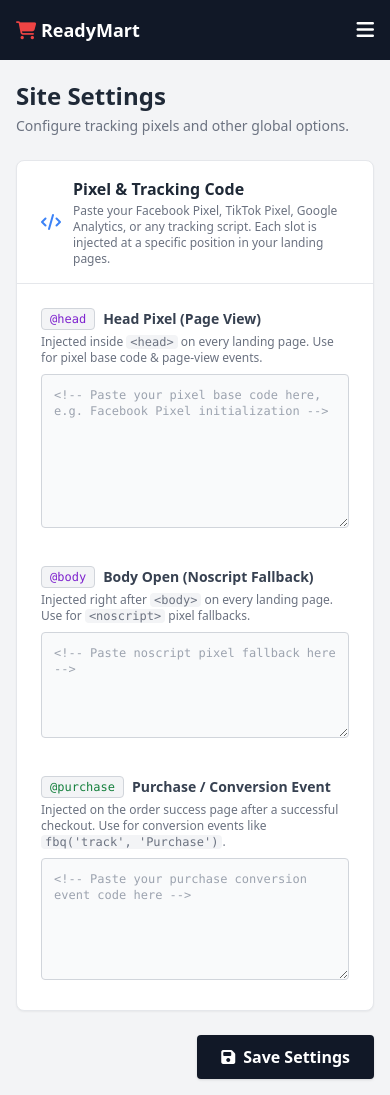
After one commit to farzatcodes/readymart, a PHP site: page /admin/settings.php in a window 390 px wide. The commit adds this page. Run offline with PHP 8.4, Linux system fonts and the light colour scheme; the visitor is signed in with stand-in values (Sample User, id 1); some libraries are stand-ins or nearby versions.

Commit message:
Fix landing page orders and add pixel code management
Order bug: landing page uses billing_name/phone/address, delivery_zone
(text), and quantity key in cart — but process_checkout.php was reading
customer_name/phone/address, shipping_area (int), and qty. Customer
fields were empty, subtotal was 0, shipping defaulted to 150. Fixed
process_checkout.php to accept both variants and convert delivery_zone
to the correct cost (inside_dhaka=60, outside_dhaka=120).

Also fixed orders.php which was referencing the wrong JSON field paths
(customer_name, phone, total_amount instead of customer.name, customer.phone,
total). Added a "Landing Page" badge on order rows and detail views.

Pixel management: added admin/settings.php with three injection slots —
@head (base pixel in <head>), @body (noscript after <body>), @purchase
(conversion event on checkout success). Settings stored in settings.json
and injected in render_landing.php and checkout_success.php.

https://claude.ai/code/session_016S37gCv77a4Jo4fn8qxLT6

```diff
--- a/admin/includes/header.php
+++ b/admin/includes/header.php
@@ -48,6 +48,11 @@ if (!isset($_SESSION['admin_logged_in'])) {
                         <i class="fas fa-rocket w-5 text-center text-blue-400"></i> Landing Pages
                     </a>
                 </li>
+                <li>
+                    <a href="settings.php" class="flex items-center gap-3 px-4 py-3 hover:bg-gray-800 transition-colors <?php echo basename($_SERVER['PHP_SELF']) === 'settings.php' ? 'bg-gray-800 border-l-4 border-red-500' : ''; ?>">
+                        <i class="fas fa-cog w-5 text-center text-gray-400"></i> Settings
+                    </a>
+                </li>
             </ul>
         </nav>
         <div class="p-4 bg-gray-950">
@@ -80,6 +85,7 @@ if (!isset($_SESSION['admin_logged_in'])) {
                     elseif($page == 'view_order.php') echo 'Order Details';
                     elseif($page == 'landing_pages.php') echo 'Landing Pages';
                     elseif($page == 'manage_landing.php') echo 'Landing Page Editor';
+                    elseif($page == 'settings.php') echo 'Settings';
                     else echo 'Admin Panel';
                 ?>
             </h2>
--- /dev/null
+++ b/admin/settings.php
@@ -0,0 +1,106 @@
+<?php
+include_once 'includes/header.php';
+
+$settingsFile = '../settings.json';
+$settings = file_exists($settingsFile) ? json_decode(file_get_contents($settingsFile), true) ?? [] : [];
+
+$success = '';
+$error = '';
+
+if ($_SERVER['REQUEST_METHOD'] === 'POST') {
+    $settings['pixel_head']     = $_POST['pixel_head']     ?? '';
+    $settings['pixel_body']     = $_POST['pixel_body']     ?? '';
+    $settings['pixel_purchase'] = $_POST['pixel_purchase'] ?? '';
+
+    if (file_put_contents($settingsFile, json_encode($settings, JSON_PRETTY_PRINT))) {
+        $success = 'Settings saved successfully.';
+    } else {
+        $error = 'Failed to save settings. Check file permissions.';
+    }
+}
+?>
+
+<div class="mb-6">
+    <h1 class="text-2xl font-bold text-gray-800">Site Settings</h1>
+    <p class="text-gray-500 text-sm mt-1">Configure tracking pixels and other global options.</p>
+</div>
+
+<?php if ($success): ?>
+    <div class="bg-green-50 border-l-4 border-green-500 p-3 mb-6 text-sm text-green-700 rounded"><?= htmlspecialchars($success) ?></div>
+<?php endif; ?>
+<?php if ($error): ?>
+    <div class="bg-red-50 border-l-4 border-red-500 p-3 mb-6 text-sm text-red-700 rounded"><?= htmlspecialchars($error) ?></div>
+<?php endif; ?>
+
+<form method="POST">
+    <!-- Pixel Code Section -->
+    <div class="bg-white rounded-lg shadow-sm border border-gray-200 mb-6">
+        <div class="px-6 py-4 border-b border-gray-200 flex items-center gap-3">
+            <i class="fas fa-code text-blue-500"></i>
+            <div>
+                <h2 class="font-semibold text-gray-800">Pixel &amp; Tracking Code</h2>
+                <p class="text-xs text-gray-500 mt-0.5">Paste your Facebook Pixel, TikTok Pixel, Google Analytics, or any tracking script. Each slot is injected at a specific position in your landing pages.</p>
+            </div>
+        </div>
+
+        <div class="p-6 space-y-8">
+
+            <!-- @head -->
+            <div>
+                <div class="flex items-center gap-2 mb-1">
+                    <code class="text-xs bg-gray-100 border border-gray-300 text-purple-700 font-mono px-2 py-0.5 rounded">@head</code>
+                    <span class="font-semibold text-gray-700 text-sm">Head Pixel (Page View)</span>
+                </div>
+                <p class="text-xs text-gray-500 mb-2">Injected inside <code class="font-mono bg-gray-100 px-1 rounded">&lt;head&gt;</code> on every landing page. Use for pixel base code &amp; page-view events.</p>
+                <textarea
+                    name="pixel_head"
+                    rows="8"
+                    spellcheck="false"
+                    class="w-full font-mono text-xs border border-gray-300 rounded p-3 bg-gray-50 focus:outline-none focus:ring-2 focus:ring-blue-500 resize-y"
+                    placeholder="<!-- Paste your pixel base code here, e.g. Facebook Pixel initialization -->"
+                ><?= htmlspecialchars($settings['pixel_head'] ?? '') ?></textarea>
+            </div>
+
+            <!-- @body -->
+            <div>
+                <div class="flex items-center gap-2 mb-1">
+                    <code class="text-xs bg-gray-100 border border-gray-300 text-purple-700 font-mono px-2 py-0.5 rounded">@body</code>
+                    <span class="font-semibold text-gray-700 text-sm">Body Open (Noscript Fallback)</span>
+                </div>
+                <p class="text-xs text-gray-500 mb-2">Injected right after <code class="font-mono bg-gray-100 px-1 rounded">&lt;body&gt;</code> on every landing page. Use for <code class="font-mono bg-gray-100 px-1 rounded">&lt;noscript&gt;</code> pixel fallbacks.</p>
+                <textarea
+                    name="pixel_body"
+                    rows="5"
+                    spellcheck="false"
+                    class="w-full font-mono text-xs border border-gray-300 rounded p-3 bg-gray-50 focus:outline-none focus:ring-2 focus:ring-blue-500 resize-y"
+                    placeholder="<!-- Paste noscript pixel fallback here -->"
+                ><?= htmlspecialchars($settings['pixel_body'] ?? '') ?></textarea>
+            </div>
+
+            <!-- @purchase -->
+            <div>
+                <div class="flex items-center gap-2 mb-1">
+                    <code class="text-xs bg-gray-100 border border-gray-300 text-green-700 font-mono px-2 py-0.5 rounded">@purchase</code>
+                    <span class="font-semibold text-gray-700 text-sm">Purchase / Conversion Event</span>
+                </div>
+                <p class="text-xs text-gray-500 mb-2">Injected on the order success page after a successful checkout. Use for conversion events like <code class="font-mono bg-gray-100 px-1 rounded">fbq('track', 'Purchase')</code>.</p>
+                <textarea
+                    name="pixel_purchase"
+                    rows="6"
+                    spellcheck="false"
+                    class="w-full font-mono text-xs border border-gray-300 rounded p-3 bg-gray-50 focus:outline-none focus:ring-2 focus:ring-blue-500 resize-y"
+                    placeholder="<!-- Paste your purchase conversion event code here -->"
+                ><?= htmlspecialchars($settings['pixel_purchase'] ?? '') ?></textarea>
+            </div>
+
+        </div>
+    </div>
+
+    <div class="flex justify-end">
+        <button type="submit" class="bg-gray-900 hover:bg-gray-700 text-white font-bold px-6 py-2.5 rounded shadow transition-colors flex items-center gap-2">
+            <i class="fas fa-save"></i> Save Settings
+        </button>
+    </div>
+</form>
+
+<?php include_once 'includes/footer.php'; ?>
--- a/admin/view_order.php
+++ b/admin/view_order.php
@@ -35,6 +35,9 @@ if (!$order) {
 <div class="mb-4 flex items-center gap-3">
     <a href="orders.php" class="text-[#2271b1] hover:underline text-sm">&larr; Back</a>
     <h1 class="text-2xl font-normal text-[#1d2327]">Order Details: #<?= htmlspecialchars($order['id']) ?></h1>
+    <?php if(($order['source'] ?? '') === 'landing_page'): ?>
+        <span class="text-xs font-bold bg-blue-100 text-blue-700 px-2 py-1 rounded-full border border-blue-200">Landing Page</span>
+    <?php endif; ?>
 </div>
 
 <?php if(isset($success)): ?>
--- /dev/null
+++ b/settings.json
@@ -0,0 +1,5 @@
+{
+    "pixel_head": "",
+    "pixel_body": "",
+    "pixel_purchase": ""
+}
```
Also changed, not shown: admin/orders.php (+16 -11 lines), checkout_success.php (+10 -1 lines), process_checkout.php (+23 -8 lines), render_landing.php (+14 -0 lines).
